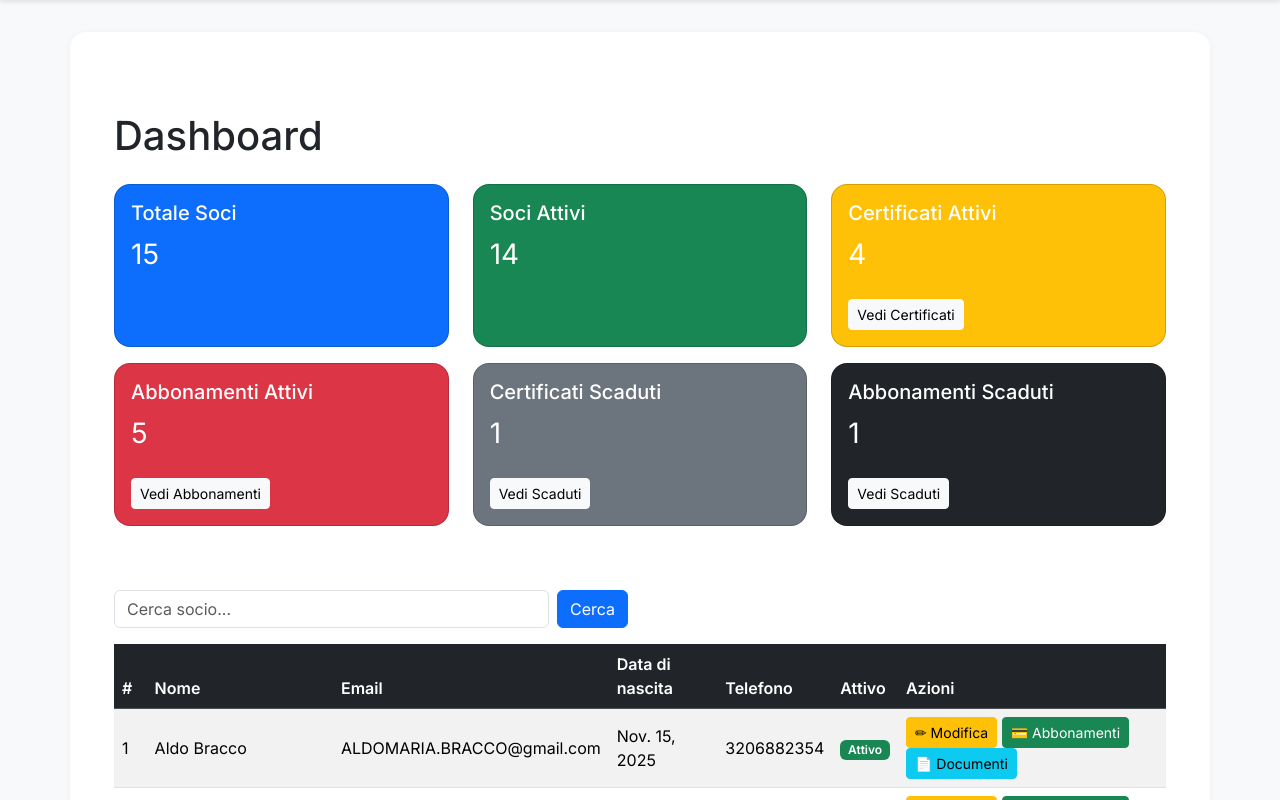
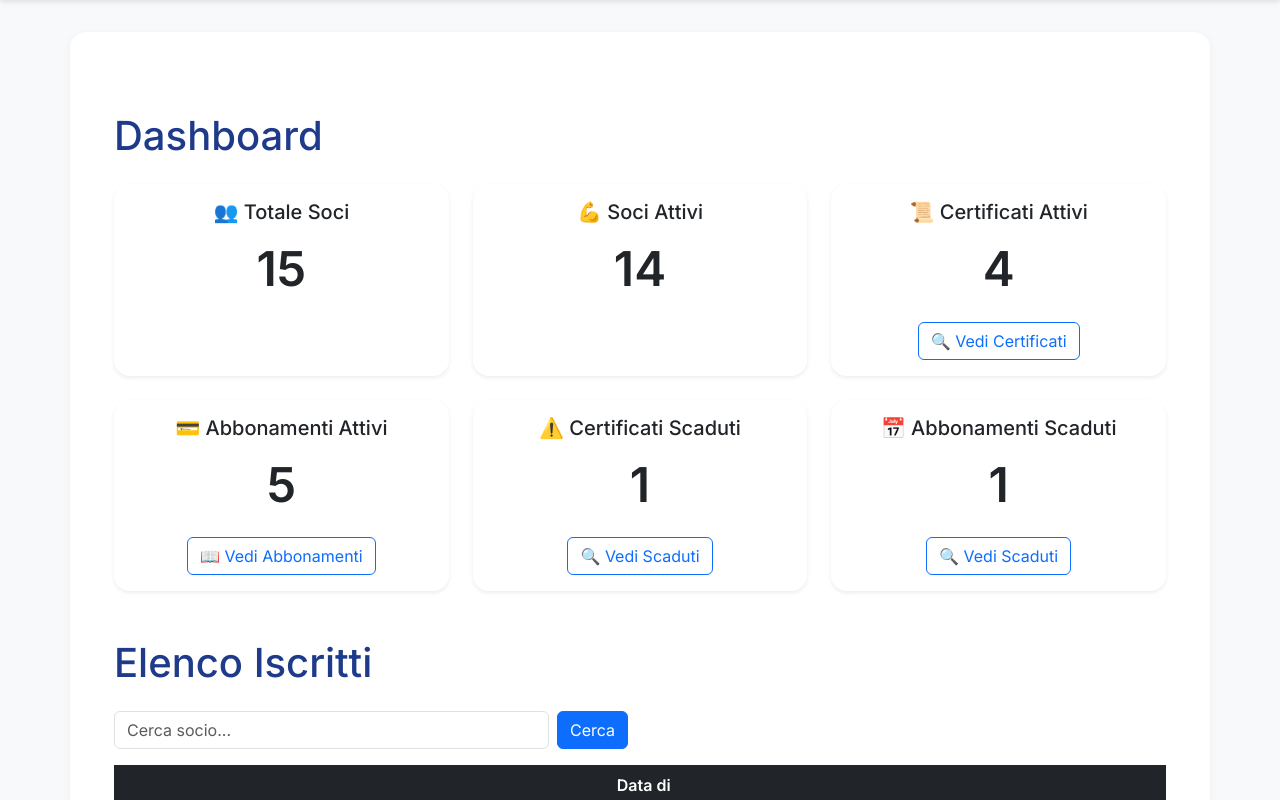
Before and after one commit to ambpa/SGS, a Django app: page / in a window 1280 px wide. Shown: the part 56-856 px from the top of the page. Run offline with Django 5.2, Linux system fonts and the light colour scheme; a user stored in the database is signed in; data comes from the database, SQL or seed files in the repository; both versions use the stored data as it was after the commit; some libraries are stand-ins or nearby versions.

Commit message:
update dashboard

```diff
--- a/config/settings.py
+++ b/config/settings.py
@@ -123,8 +123,9 @@
 # Static files (CSS, JavaScript, Images)
 # https://docs.djangoproject.com/en/5.2/howto/static-files/
 
-STATIC_URL = 'static/'
-
+STATIC_URL = '/static/'
+STATICFILES_DIRS = [BASE_DIR / "static"]
+STATIC_ROOT = BASE_DIR / "staticfiles"
 # Impostazioni per la gestione dei file caricati (es. PDF, immagini)
 MEDIA_URL = '/media/'
 MEDIA_ROOT = BASE_DIR / 'media'
--- a/members/forms.py
+++ b/members/forms.py
@@ -99,7 +99,7 @@
 MemberDocumentFormSet = modelformset_factory(
     MemberDocument,
     form=MemberDocumentForm,
-    #extra=0,  # default, puoi cambiare quanti documenti visualizzare
+    extra=0,  # default, puoi cambiare quanti documenti visualizzare
     #can_delete=True
 )
 
--- a/members/views.py
+++ b/members/views.py
@@ -21,6 +21,7 @@
 
 from .forms import AdminMemberDocumentForm
 from django.urls import reverse
+from datetime import date
 
 
 
@@ -117,16 +118,20 @@
             .annotate(last_end=Max("end_date"))
             .order_by()
         )
-        valid_subscriptions = [
-            sub for sub in subscriptions if any(
-                s["last_end"] == sub.end_date and s["category"] == sub.category
-                for s in latest_per_category
-            )
-        ]
+
+        # Decommentare se si vogliono passare solo gli ultimi abbonamenti
+        # valid_subscriptions = [
+        #     sub for sub in subscriptions if any(
+        #         s["last_end"] == sub.end_date and s["category"] == sub.category
+        #         for s in latest_per_category
+        #     )
+        # ]
+        today = date.today()  # 👈 questa è la variabile che serve al template
 
         return render(request, "user_dashboard.html", {
             "member": user,
-            "subscriptions": valid_subscriptions,
+            "subscriptions": subscriptions,
+            "today": today,
         })
 
 
@@ -183,8 +188,8 @@
     DocumentFormSet = modelformset_factory(
         MemberDocument,
         form=MemberDocumentForm,
-        extra=1,      # numero di documenti vuoti visualizzati
-        can_delete=True
+        #extra=1,      # numero di documenti vuoti visualizzati
+        #can_delete=True
     )
 
     if request.method == "POST":
--- /dev/null
+++ b/static/css/dashboard.css
@@ -0,0 +1,13 @@
+.card {
+  color: dark; /* testo leggibile */
+  transition: transform 0.2s ease, box-shadow 0.2s ease;
+  border-radius: 1rem;
+}
+.card:hover {
+  transform: translateY(-5px);
+  box-shadow: 0 10px 20px rgba(0,0,0,0.2);
+}
+
+h1 {
+  color:#1E3A8A;
+}
--- a/templates/dashboard.html
+++ b/templates/dashboard.html
@@ -1,65 +1,88 @@
 {% extends "base.html" %}
 {% block title %}Dashboard | SuperGym{% endblock %}
 
+{% load static %}
+
 {% block content %}
+
+{% block head %}
+<link href="{% static '/css/dashboard.css' %}" rel="stylesheet">
+{% endblock %}
+
 <div class="container mt-5">
     <h1 class="mb-4">Dashboard</h1>
 
-    <div class="row mb-5">
-        <div class="col-md-4 col-sm-6 mb-3">
-            <div class="card text-white bg-primary h-100">
-                <div class="card-body">
-                    <h5 class="card-title">Totale Soci</h5>
-                    <p class="card-text fs-3">{{ total_members }}</p>
-                </div>
-            </div>
-        </div>
-        <div class="col-md-4 col-sm-6 mb-3">
-            <div class="card text-white bg-success h-100">
-                <div class="card-body">
-                    <h5 class="card-title">Soci Attivi</h5>
-                    <p class="card-text fs-3">{{ active_members }}</p>
+        <div class="row g-4 mb-5">
+        <!-- Totale Soci -->
+        <div class="col-md-4 col-sm-6">
+            <div class="card h-100 shadow-sm border-0 bg-gradient"
+                 style="background: linear-gradient(135deg, #fff3cd, #ffe69c);">
+                <div class="card-body text-center">
+                    <h5 class="card-title mb-3">👥 Totale Soci</h5>
+                    <p class="display-5 fw-bold">{{ total_members }}</p>
                 </div>
             </div>
         </div>
 
-
-        <div class="col-md-4 col-sm-6 mb-3">
-        <div class="card text-white bg-warning h-100">
-            <div class="card-body">
-                <h5 class="card-title">Certificati Attivi</h5>
-                <p class="card-text fs-3">{{ active_certificates }}</p>
-                <a href="{% url 'members:medical_certificate_status' %}" class="btn btn-light btn-sm mt-2">Vedi Certificati</a>
+        <!-- Soci Attivi -->
+        <div class="col-md-4 col-sm-6">
+            <div class="card h-100 shadow-sm border-0 bg-gradient"
+                 style="background: linear-gradient(135deg, #198754, #28a745);">
+                <div class="card-body text-center">
+                    <h5 class="card-title mb-3">💪 Soci Attivi</h5>
+                    <p class="display-5 fw-bold">{{ active_members }}</p>
                 </div>
             </div>
         </div>
 
-        <div class="col-md-4 col-sm-6 mb-3">
-        <div class="card text-white bg-danger h-100">
-            <div class="card-body">
-                <h5 class="card-title">Abbonamenti Attivi</h5>
-                <p class="card-text fs-3">{{ active_subscriptions }}</p>
-                <a href="{% url 'members:subscription_status' %}" class="btn btn-light btn-sm mt-2">Vedi Abbonamenti</a>
+        <!-- Certificati Attivi (sfondo chiaro → testo scuro) -->
+        <div class="col-md-4 col-sm-6">
+            <div class="card h-100 shadow-sm border-0 bg-gradient"
+                 style="background: linear-gradient(135deg, #fff3cd, #ffe69c);">
+                <div class="card-body text-center">
+                    <h5 class="card-title mb-3">📜 Certificati Attivi</h5>
+                    <p class="display-5 fw-bold">{{ active_certificates }}</p>
+                    <a href="{% url 'members:medical_certificate_status' %}?status=Attivo"
+                       class="btn btn-outline-primary mt-2">🔍 Vedi Certificati</a>
                 </div>
             </div>
         </div>
 
-        <div class="col-md-4 col-sm-6 mb-3">
-            <div class="card text-white bg-secondary h-100">
-                <div class="card-body">
-                    <h5 class="card-title">Certificati Scaduti</h5>
-                    <p class="card-text fs-3">{{ expired_certificates }}</p>
-                    <a href="{% url 'members:medical_certificate_status' %}?status=Scaduto" class="btn btn-light btn-sm mt-2">Vedi Scaduti</a>
+        <!-- Abbonamenti Attivi -->
+        <div class="col-md-4 col-sm-6">
+            <div class="card h-100 shadow-sm border-0 bg-gradient"
+                 style="background: linear-gradient(135deg, #dc3545, #e74c3c);">
+                <div class="card-body text-center">
+                    <h5 class="card-title mb-3">💳 Abbonamenti Attivi</h5>
+                    <p class="display-5 fw-bold">{{ active_subscriptions }}</p>
+                    <a href="{% url 'members:subscription_status' %}?status=Attivo"
+                       class="btn btn-outline-primary mt-2">📖 Vedi Abbonamenti</a>
                 </div>
             </div>
         </div>
 
-        <div class="col-md-4 col-sm-6 mb-3">
-            <div class="card text-white bg-dark h-100">
-                <div class="card-body">
-                    <h5 class="card-title">Abbonamenti Scaduti</h5>
-                    <p class="card-text fs-3">{{ expired_subscriptions }}</p>
-                    <a href="{% url 'members:subscription_status' %}?status=Scaduto" class="btn btn-light btn-sm mt-2">Vedi Scaduti</a>
+        <!-- Certificati Scaduti -->
+        <div class="col-md-4 col-sm-6">
+            <div class="card h-100 shadow-sm border-0 bg-gradient"
+                 style="background: linear-gradient(135deg, #6c757d, #495057);">
+                <div class="card-body text-center">
+                    <h5 class="card-title mb-3">⚠️ Certificati Scaduti</h5>
+                    <p class="display-5 fw-bold">{{ expired_certificates }}</p>
+                    <a href="{% url 'members:medical_certificate_status' %}?status=Scaduto"
+                       class="btn btn-outline-primary mt-2">🔍 Vedi Scaduti</a>
+                </div>
+            </div>
+        </div>
+
+        <!-- Abbonamenti Scaduti -->
+        <div class="col-md-4 col-sm-6">
+            <div class="card h-100 shadow-sm border-0 bg-gradient"
+                 style="background: linear-gradient(135deg, #212529, #343a40);">
+                <div class="card-body text-center">
+                    <h5 class="card-title mb-3">📅 Abbonamenti Scaduti</h5>
+                    <p class="display-5 fw-bold">{{ expired_subscriptions }}</p>
+                    <a href="{% url 'members:subscription_status' %}?status=Scaduto"
+                       class="btn btn-outline-primary mt-2">🔍 Vedi Scaduti</a>
                 </div>
             </div>
         </div>
@@ -67,6 +90,7 @@
 
 
 
+    <h1 class="mb-4">Elenco Iscritti</h1>
 
     <!-- Filtro di ricerca -->
     <div class="row mb-3">
--- a/templates/user_dashboard.html
+++ b/templates/user_dashboard.html
@@ -25,8 +25,10 @@
                             <td>{{ sub.start_date|date:"d/m/Y" }}</td>
                             <td>{{ sub.end_date|date:"d/m/Y" }}</td>
                             <td>
-                                {% if sub.end_date >= today %}
+                                {% if sub.end_date >= today and sub.start_date <= today %}
                                     <span class="badge bg-success">Attivo</span>
+                                {% elif sub.end_date >= today and sub.start_date >= today %}
+                                    <span class="badge bg-secondary">Da Attivare</span>
                                 {% else %}
                                     <span class="badge bg-danger">Scaduto</span>
                                 {% endif %}
```
Also changed, not shown: templates/base.html (+3 -54 lines), db.sqlite3. Lines whose indentation alone changed are shown as unchanged.
